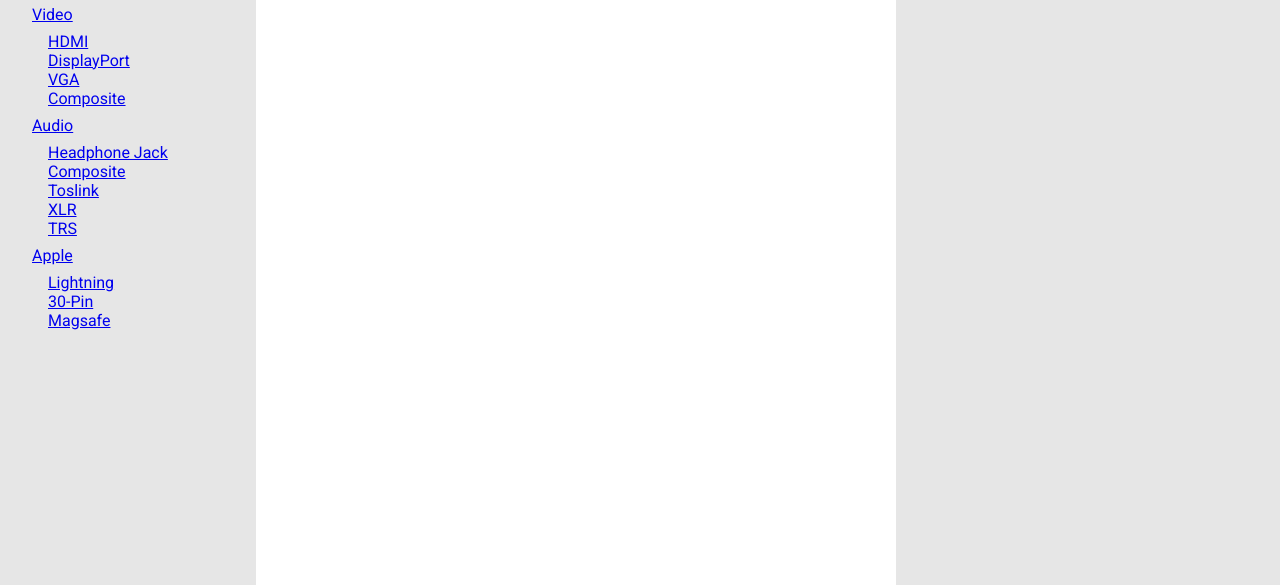
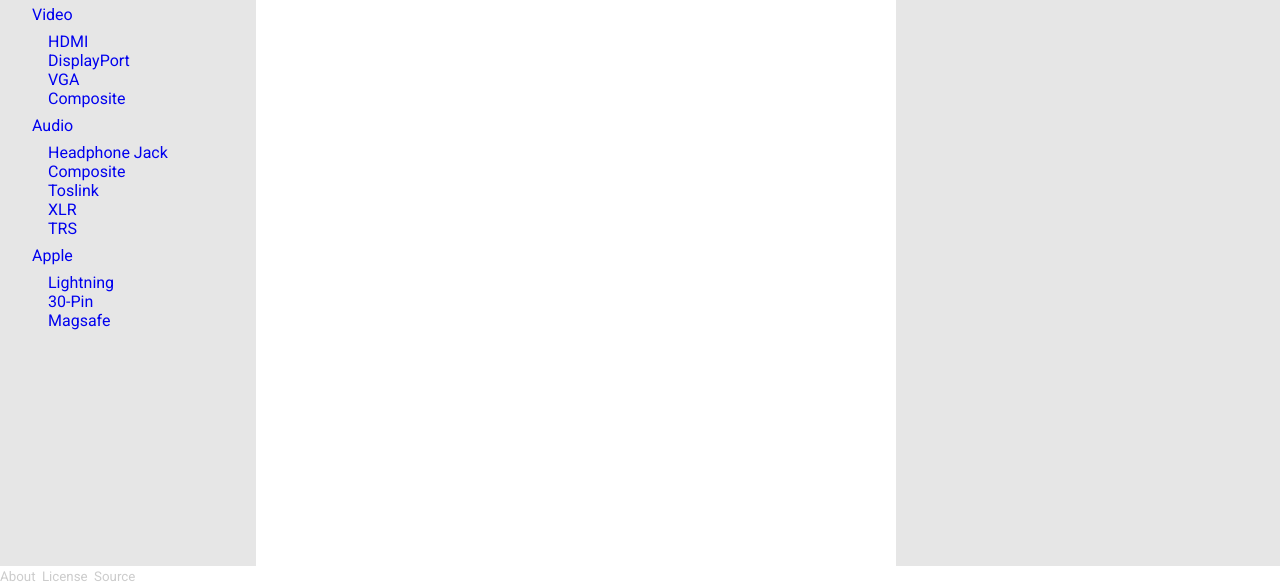
Before and after one commit to ehamawy/cables2know-site, a plain HTML site: page index.html in a window 1280 px wide. Shown: the part 215-800 px from the top of the page. Drawn offline with Linux system fonts and the light colour scheme.

Commit message:
footer, links

```diff
--- a/index.html
+++ b/index.html
@@ -10,10 +10,10 @@
         <header class="header">
             <ul class="header_list">
                 <li>
-                    <a><img src="favicon.svg" class="logo"></a>
+                    <a href="/"><img src="favicon.svg" class="logo" alt="Logo"></a>
                 </li>
                 <li>
-                    <a href="#"><h3 class="title">Cables2Know</h3></a>
+                    <a href="/"><h3 class="title">Cables2Know</h3></a>
                 </li>
             </ul>
             <ul class="header_links">
@@ -108,9 +108,18 @@
                 <h3>extra area</h3>
             </aside>
         </div>
-
-
-
-
+        <footer class="footer">
+            <ul class="footer_list">
+                <li>
+                    <a href="about">About</a>
+                </li>
+                <li>
+                    <a href="https://github.com/ehamawy/cables2know-site?tab=GPL-3.0-1-ov-file">License</a>
+                </li>
+                <li>
+                    <a href="https://github.com/ehamawy/cables2know-site">Source</a>
+                </li>
+            </ul>
+        </footer>
     </body>
 </html>
--- a/style.css
+++ b/style.css
@@ -9,6 +9,9 @@
     src: url("fonts/Roboto-Italic-VariableFont_wdth,wght.ttf") format("truetype");
     font-weight: 100 900;
     font-style: italic;
+}
+a {
+  text-decoration: none;
 }
 body {
     margin: 0px;
@@ -84,3 +87,18 @@ body {
     width: 30%;
     background-color: #e6e6e6;
 }
+.footer {
+    padding: 0px;
+    margin: 0px;
+}
+.footer_list {
+    display: flex;
+    gap: 0.4em;
+    list-style-type: none;
+    padding: 0px;
+    margin: 0px;
+}
+footer a {
+    color: #cccccc;
+    font-size: 10pt;
+}
```
Also changed, not shown: about/index.html (added).
